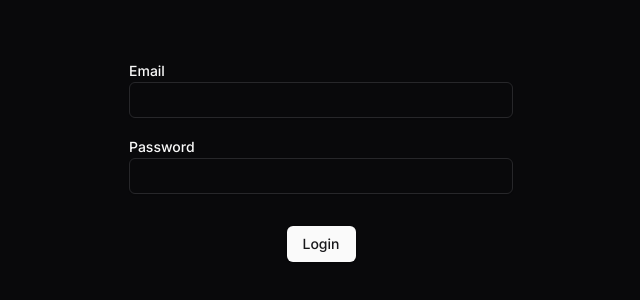
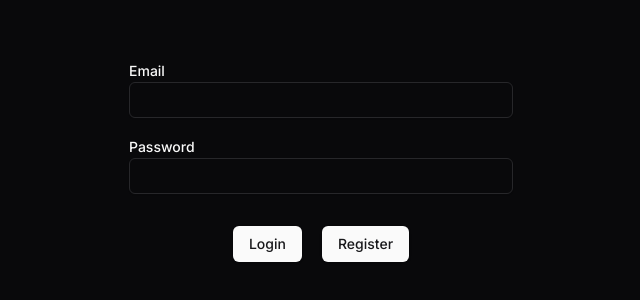
Before and after one commit to SammyFerreiraa/monitoring-example, a Next.js app: page /login in a window 1280 px wide. Shown: the part 240-540 px from the top of the page, without its empty margins (319-959 px from the left). Built offline with nearby package versions, Linux system fonts and the light colour scheme; no server answers.

Commit message:
:recycle: refactor: att schemaLogin name

```diff
--- a/src/hooks/useLoginUser.ts
+++ b/src/hooks/useLoginUser.ts
@@ -1,7 +1,7 @@
-import { schemaForm } from '@/templates/login/schema'
+import { schemaLoginForm } from '@/templates/login/schema'
 import { zodResolver } from '@hookform/resolvers/zod'
 import { useForm } from 'react-hook-form'
-import { FormProps } from '@/types'
+import { FormLoginProps } from '@/types'
 import { signIn } from 'next-auth/react'
 
 export const useLoginUser = () => {
@@ -9,10 +9,10 @@ export const useLoginUser = () => {
     handleSubmit,
     register,
     formState: { errors },
-  } = useForm<FormProps>({
+  } = useForm<FormLoginProps>({
     criteriaMode: 'all',
     mode: 'all',
-    resolver: zodResolver(schemaForm),
+    resolver: zodResolver(schemaLoginForm),
     defaultValues: {
       credentials: {
         email: '',
@@ -21,7 +21,7 @@ export const useLoginUser = () => {
     },
   })
 
-  const authLogin = async (FormData: FormProps) => {
+  const authLogin = async (FormData: FormLoginProps) => {
     const { email, password } = FormData.credentials
 
     const result = await signIn('credentials', {
--- a/src/templates/login/LoginPage.tsx
+++ b/src/templates/login/LoginPage.tsx
@@ -1,11 +1,11 @@
 'use client'
 
 import { Button } from '@/components/ui/button'
-import { signIn } from 'next-auth/react'
 import { useRouter } from 'next/navigation'
 import { Label } from '@/components/ui/label'
 import { Input } from '@/components/ui/input'
 import { useLoginUser } from '@/hooks/useLoginUser'
+import Link from 'next/link'
 
 const LoginPage = () => {
   const router = useRouter()
@@ -44,7 +44,12 @@ const LoginPage = () => {
             />
           </div>
         </div>
-        <Button type="submit">Login</Button>
+        <div className="flex items-center justify-center gap-5">
+          <Button type="submit">Login</Button>
+          <Button>
+            <Link href={'/register'}>Register</Link>
+          </Button>
+        </div>
       </form>
     </div>
   )
--- a/src/templates/login/schema.ts
+++ b/src/templates/login/schema.ts
@@ -1,6 +1,6 @@
 import { z } from 'zod'
 
-export const schemaForm = z.object({
+export const schemaLoginForm = z.object({
   credentials: z.object({
     email: z.string(),
     password: z.string(),
--- a/src/types/index.d.ts
+++ b/src/types/index.d.ts
@@ -22,4 +22,5 @@ export interface PrivateLayoutProps {
   children: React.ReactNode
 }
 
-export type FormProps = z.infer<typeof schemaForm>
+export type FormLoginProps = z.infer<typeof schemaLoginForm>
+export type FormRegisterProps = z.infer<typeof schemaRegisterForm>
```
